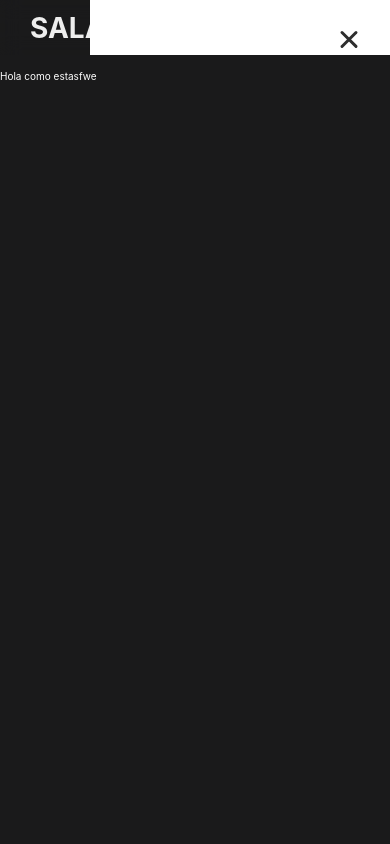
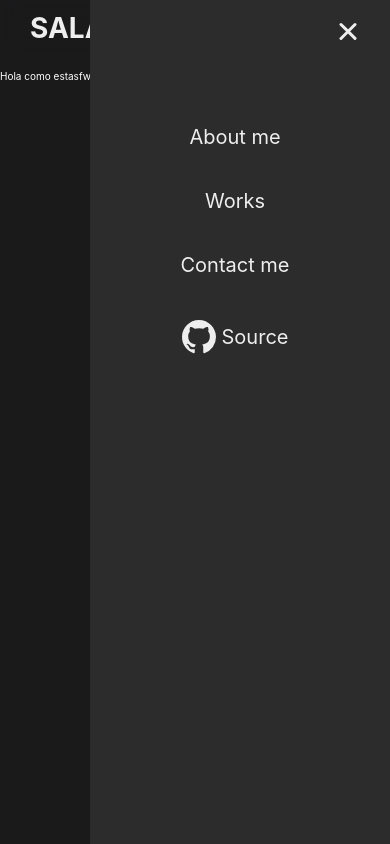
Before and after one commit to Salaxer/Salaxer, a React (Create React App) app: page /contact in a window 390 px wide. Both pictures are taken after a click on the button 350 px from the left and 43 px from the top of the page. Built offline with nearby package versions, Linux system fonts and the light colour scheme.

Commit message:
navigation responsive fixed

```diff
--- a/src/components/MenuItem.jsx
+++ b/src/components/MenuItem.jsx
@@ -1,4 +1,5 @@
 import React from "react";
+import { NavLink } from "react-router-dom";
 import { motion } from "framer-motion";
 
 const variants = {
@@ -18,18 +19,37 @@
   }
 };
 
-const colors = ["#FF008C", "#D309E1", "#9C1AFF", "#7700FF", "#4400FF"];
 
-export const MenuItem = ({ i }) => {
-  const style = { border: `2px solid ${colors[i]}` };
+export const MenuItem = ({ item, index }) => {
   return (
+    <>
+      {item.a ?
+      <a className="lia" href="https://github.com/Salaxer/Salaxer" target="_blank" rel="noopener noreferrer">
         <motion.li
+          className="liNavigation"
           variants={variants}
           whileHover={{ scale: 1.1 }}
           whileTap={{ scale: 0.95 }}
           >
-      <div className="icon-placeholder" style={style} />
-      <div className="text-placeholder" style={style} />
+            <svg height="40" aria-hidden="true" viewBox="0 0 16 16" version="1.1" width="40" data-view-component="true" className="octicon octicon-mark-github v-align-middle">
+              <path fillRule="evenodd" d="M8 0C3.58 0 0 3.58 0 8c0 3.54 2.29 6.53 5.47 7.59.4.07.55-.17.55-.38 0-.19-.01-.82-.01-1.49-2.01.37-2.53-.49-2.69-.94-.09-.23-.48-.94-.82-1.13-.28-.15-.68-.52-.01-.53.63-.01 1.08.58 1.23.82.72 1.21 1.87.87 2.33.66.07-.52.28-.87.51-1.07-1.78-.2-3.64-.89-3.64-3.95 0-.87.31-1.59.82-2.15-.08-.2-.36-1.02.08-2.12 0 0 .67-.21 2.2.82.64-.18 1.32-.27 2-.27.68 0 1.36.09 2 .27 1.53-1.04 2.2-.82 2.2-.82.44 1.1.16 1.92.08 2.12.51.56.82 1.27.82 2.15 0 3.07-1.87 3.75-3.65 3.95.29.25.54.73.54 1.48 0 1.07-.01 1.93-.01 2.2 0 .21.15.46.55.38A8.013 8.013 0 0016 8c0-4.42-3.58-8-8-8z">
+              </path>
+            </svg>
+          {item.name}
         </motion.li>
+      </a>
+      :
+      <NavLink className="lia" to={item.path}>
+        <motion.li
+          className="liNavigation"
+          variants={variants}
+          whileHover={{ scale: 1.1 }}
+          whileTap={{ scale: 0.95 }}
+          >
+          <p>{item.name}</p>
+        </motion.li>
+      </NavLink>
+      }
+    </>
   );
 };
--- a/src/components/MenuToggle.jsx
+++ b/src/components/MenuToggle.jsx
@@ -15,12 +15,14 @@
   <button className="buttonNav" onClick={toggle}>
     <svg width="23" height="23" viewBox="0 0 23 23">
       <Path
+        stroke="var(--textcolor)"
         variants={{
           closed: { d: "M 2 2.5 L 20 2.5" },
           open: { d: "M 3 16.5 L 17 2.5" }
         }}
       />
       <Path
+        stroke="var(--textcolor)"
         d="M 2 9.423 L 20 9.423"
         variants={{
           closed: { opacity: 1 },
@@ -29,6 +31,7 @@
         transition={{ duration: 0.1 }}
       />
       <Path
+        stroke="var(--textcolor)"
         variants={{
           closed: { d: "M 2 16.346 L 20 16.346" },
           open: { d: "M 3 2.5 L 17 16.346" }
--- a/src/components/NavMobile.jsx
+++ b/src/components/NavMobile.jsx
@@ -1,12 +1,12 @@
 import React, { useRef, useState} from "react";
-
+import { Navigation } from "./Navigation";
 import { MenuToggle } from "./MenuToggle";
 import { motion } from "framer-motion";
 import '../styles/navMobile.css'
 
 const sidebar = {
-    open: (height = 3000) => ({
-      clipPath: `circle(${500}px at  259px 31px)`,
+    open: () => ({
+      clipPath: `circle(130vh at  259px 31px)`,
       transition: {
         type: "spring",
         stiffness: 20,
@@ -14,7 +14,7 @@
       }
     }),
     closed: {
-      clipPath: "circle(20px at 259px 31px);",
+      clipPath: `circle(${20}px at  259px 31px)`,
       transition: {
         delay: 0.5,
         type: "spring",
@@ -39,6 +39,7 @@
       ref={containerRef}
       custom={""}
     >
+      <Navigation/>
       <motion.div className="backgroundNav" variants={sidebar} />
       <MenuToggle toggle={() => toggleOpen()} />
     </motion.nav>
--- a/src/components/Navigation.jsx
+++ b/src/components/Navigation.jsx
@@ -1,4 +1,4 @@
-import * as React from "react";
+import React from "react";
 import { motion } from "framer-motion";
 import { MenuItem } from "./MenuItem";
 
@@ -11,12 +11,33 @@
   }
 };
 
-const itemIds = [0, 1, 2, 3, 4];
+const itemIds = [
+  {
+    path: '/',
+    name: 'About me',
+    a: false,
+  },
+  {
+    path: '/works',
+    name: 'Works',
+    a: false,
+  },
+  {
+    path: '/contact',
+    name: 'Contact me',
+    a: false,
+  },
+  {
+    path: 'https://github.com/Salaxer/Salaxer',
+    name: 'Source',
+    a: true,
+  }
+];
 
 export const Navigation = () => (
-  <motion.ul variants={variants}>
-    {itemIds.map(i => (
-      <MenuItem i={i} key={i} />
+  <motion.ul className="ulNavigation" variants={variants}>
+    {itemIds.map((item, index) => (
+      <MenuItem item={item} index={index} key={index} />
     ))}
   </motion.ul>
 );
--- a/src/containers/Header.jsx
+++ b/src/containers/Header.jsx
@@ -28,6 +28,7 @@
     }
 
     return (
+        <>
             <nav className="Header">
                 <h1 className="Logo">SALAXER</h1>
                 <label htmlFor="checkNav">
@@ -36,8 +37,10 @@
                         <path strokeLinecap="round" strokeLinejoin="round" strokeWidth="2" d="M4 6h16M4 12h16M4 18h16" />
                     </svg>
                 </label>
-            {navi ? <NavMobile/> : <NavDesktop/>}
+                {navi ? null : <NavDesktop/>}
             </nav>
+            {navi ? <NavMobile/> : null }
+        </>
     )
 }
 export default Header;
--- a/src/styles/navMobile.css
+++ b/src/styles/navMobile.css
@@ -4,7 +4,7 @@
   right: 0;
   bottom: 0;
   width: 300px;
-  background: #fff;
+  background: var(--backgroundtext);
   z-index: 100;
 }
 
@@ -13,8 +13,8 @@
   border: none;
   cursor: pointer;
   position: fixed;
-  top: 18px;
-  right: 15px;
+  top: 10px;
+  right: 16px;
   width: 50px;
   height: 50px;
   border-radius: 50%;
@@ -22,26 +22,43 @@
   z-index: 100;
 }
 
-  /* ul,
-  li {
+  .ulNavigation,
+  .liNavigation {
     margin: 0;
     padding: 0;
   }
 
-  ul {
+  .ulNavigation {
     padding: 25px;
-    position: absolute;
+    position: fixed;
+    z-index: 500;
+    right: 40px;
     top: 100px;
     width: 230px;
   }
+  .lia{
+    text-decoration: none;
+    outline: 1px solid #03c4a100;
+    transition: all 0.1s ease-in;
+    border-radius: 2px;
+  }
+  .lia li{
+    color: var(--textcolor);
+    font-size:2rem ;
+  }
 
-  li {
+  .liNavigation {
     list-style: none;
-    margin-bottom: 20px;
+    margin: 40px 0;
+    cursor: pointer;
+    width: 100%;
     display: flex;
+    justify-content: center;
     align-items: center;
-    cursor: pointer;
-  } */
+  }
+  .liNavigation:first-child{
+    margin-top: 0;
+  }
 
   .icon-placeholder {
     width: 40px;
```
Lines whose indentation alone changed are shown as unchanged.
